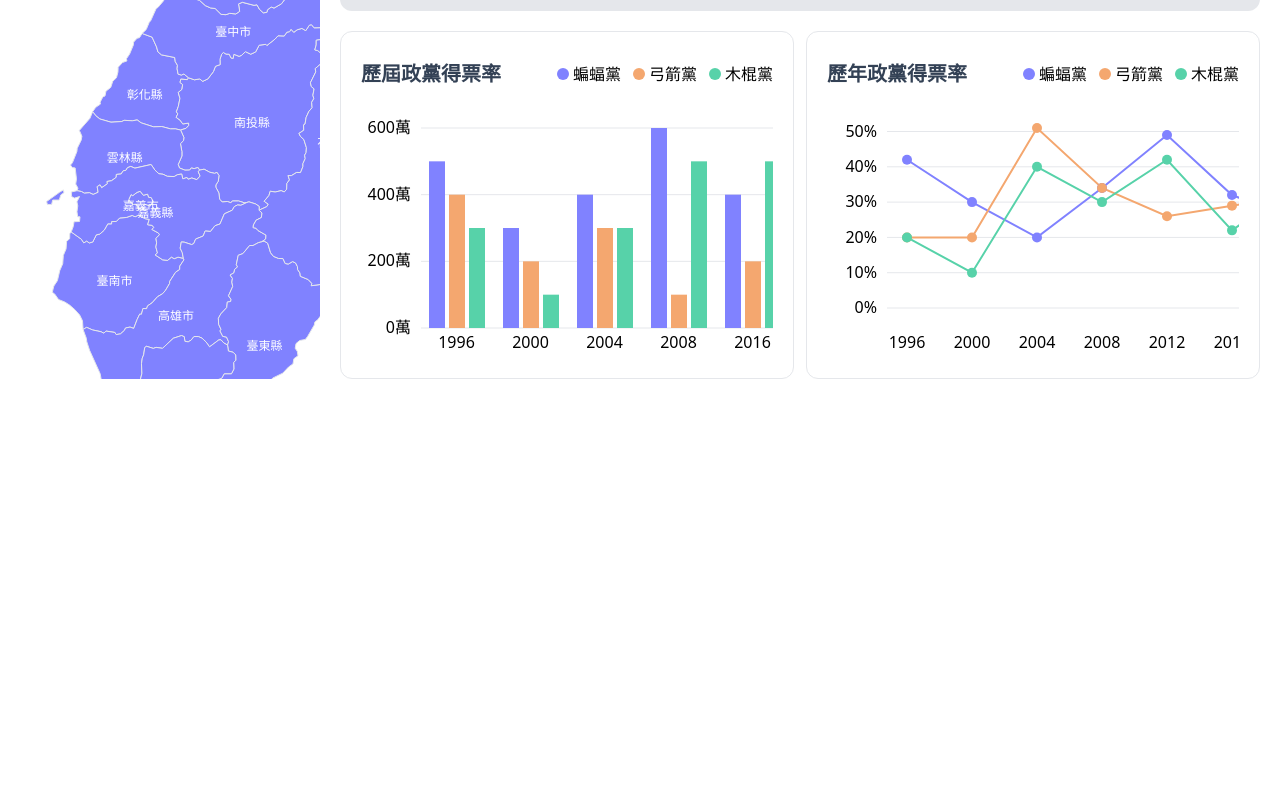
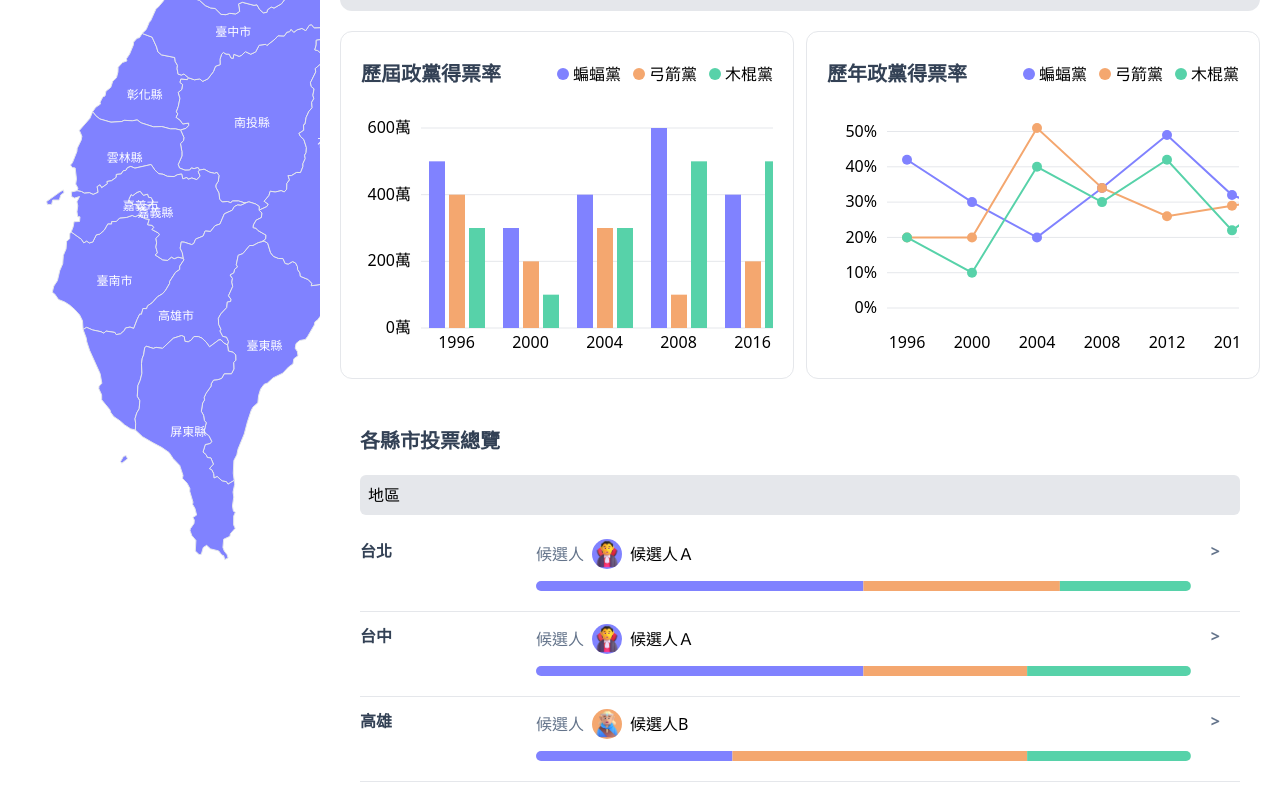
Before and after one commit to rejennylo/theF2E2023-mission2, a React (Vite) app: page /#/main in a window 1280 px wide. Shown: the part 370-1170 px from the top of the page. Before the commit the page ends 800 px from the top, so only its background shows below. Built offline with nearby package versions, Linux system fonts and the light colour scheme.

Commit message:
feat: add cities chart

```diff
--- /dev/null
+++ b/src/components/Cities.jsx
@@ -0,0 +1,44 @@
+import { CityBarChart } from "../components/charts/CityBarChart";
+
+const Card = ({ data }) => {
+  return (
+    <li className="pt-3 flex w-full border-b hover:bg-gray-100">
+      <span className="w-1/5 font-bold text-primary-gray">{data.city}</span>
+      <span className="flex grow flex-col">
+        <span className="mb-3 flex items-center">
+          <span className="text-secondary-gray">候選人</span>
+          <span className={`mx-2 overflow-hidden rounded-full ${data.bgColor}`}>
+            <img src={data.image} alt="image" className="h-[30px] w-[30px]" />
+          </span>
+          <span>{data.name}</span>
+        </span>
+        <span className="rounded-xl overflow-hidden mb-5">
+          <CityBarChart data={data} />
+        </span>
+      </span>
+      <span className="px-5 font-bold text-secondary-gray">{`>`}</span>
+    </li>
+  );
+};
+
+const Cities = ({ citiesData }) => {
+  return (
+    <section name="cities" className="w-full p-5">
+      <h3 className="mb-3 py-2 text-xl font-semibold text-primary-gray">
+        各縣市投票總覽
+      </h3>
+      <div className="w-full">
+        <div name="bar-warp" className="rounded-md bg-gray-200 py-2">
+          <span className="px-2">地區</span>
+        </div>
+        <ul name="candidate-warp" className="mb-3 w-full bg-white py-3">
+          {citiesData.map((city, i) => (
+            <Card key={i} data={city} />
+          ))}
+        </ul>
+      </div>
+    </section>
+  );
+};
+
+export default Cities;
--- /dev/null
+++ b/src/components/charts/CityBarChart.jsx
@@ -0,0 +1,84 @@
+import { useState, useEffect, useRef } from "react";
+import * as d3 from "d3";
+
+export const CityBarChart = ({ data }) => {
+  const containerRef = useRef(null); // 用來參考父元素的 ref
+  const [stackedData, setStackedData] = useState([]);
+  const [parentSize, setParentSize] = useState({ width: 0, height: 0 });
+
+  useEffect(() => {
+    // 確保容器存在並已被渲染
+    if (containerRef.current) {
+      const resizeObserver = new ResizeObserver((entries) => {
+        if (!entries || entries.length === 0) {
+          return;
+        }
+        // 將容器的寬高解構賦值給 width & height 並塞入 state 中
+        const { width, height } = entries[0].contentRect;
+        setParentSize({ width, height });
+      });
+
+      resizeObserver.observe(containerRef.current); // 透過 useRef 監聽父元素的大小變化，呼叫 resizeObserver 執行回調函數
+
+      return () => {
+        resizeObserver.disconnect(); // 停止監聽元素
+      };
+    }
+  }, [containerRef]); // 關注 containerRef 是否改變，改變就會執行 useEffect
+
+  useEffect(() => {
+    // 建立變數儲存候選人名稱，用於 stack
+    const keys = [data.candidate[0], data.candidate[1], data.candidate[2]];
+    const stack = d3
+      .stack() // 建立堆疊
+      .keys(keys) // 將剛剛的 keys 放入，定義每個 stack layer 的 key
+      .order(d3.stackOrderNone) // 無順序
+      .offset(d3.stackOffsetNone); // 無偏移
+
+    // 處理堆疊圖的資料，這裡的 key 需和 stack.keys 互相對應
+    const series = stack([
+      {
+        [keys[0]]: data.value[0],
+        [keys[1]]: data.value[1],
+        [keys[2]]: data.value[2],
+      },
+    ]);
+
+    setStackedData(series); // 更新 state
+  }, [data]); // 關注 data 變化
+
+  // 比例尺
+  const xScale = d3
+    .scaleLinear()
+    .domain([0, 100]) // 百分比
+    .range([0, parentSize.width]);
+
+  const yScale = d3
+    .scaleBand()
+    .domain(["stackedBar"])
+    .range([0, parentSize.height]);
+
+  return (
+    <div ref={containerRef} className="h-[10px] w-full">
+      <svg width={parentSize.width} height={parentSize.height}>
+        <g>
+          {stackedData.map((layer, i) => (
+            <g key={i}>
+              {layer.map((d, index) => (
+                <g key={index}>
+                  <rect
+                    x={xScale(d[0])}
+                    y={yScale("stackedBar")}
+                    width={xScale(d[1]) - xScale(d[0])}
+                    height={yScale.bandwidth()}
+                    className={data.fillColor[i]}
+                  />
+                </g>
+              ))}
+            </g>
+          ))}
+        </g>
+      </svg>
+    </div>
+  );
+};
--- a/src/data/dummyData.js
+++ b/src/data/dummyData.js
@@ -124,3 +124,36 @@ export const totalVotes = {
   有效票數: 123456700,
   無效票數: 89,
 };
+
+export const citiesData = [
+  {
+    city: "台北",
+    cityID: "A",
+    name: "候選人Ａ",
+    candidate: ["A", "B", "C"],
+    fillColor: ["fill-role-blue", "fill-role-orange", "fill-role-green"],
+    bgColor: "bg-role-blue",
+    image: "./figures/person_vampire_3d_default 1.png",
+    value: [50, 30, 20],
+  },
+  {
+    city: "台中",
+    cityID: "A",
+    name: "候選人Ａ",
+    candidate: ["A", "B", "C"],
+    fillColor: ["fill-role-blue", "fill-role-orange", "fill-role-green"],
+    bgColor: "bg-role-blue",
+    image: "./figures/person_vampire_3d_default 1.png",
+    value: [50, 25, 25],
+  },
+  {
+    city: "高雄",
+    cityID: "A",
+    name: "候選人B",
+    candidate: ["A", "B", "C"],
+    fillColor: ["fill-role-blue", "fill-role-orange", "fill-role-green"],
+    bgColor: "bg-role-orange",
+    image: "./figures/man_elf_3d_medium-light 1.png",
+    value: [30, 45, 25],
+  },
+];
--- a/src/pages/MainPage.jsx
+++ b/src/pages/MainPage.jsx
@@ -8,8 +8,10 @@ import {
   votesPercentageData,
   totalVotes,
   lineChartData,
+  citiesData
 } from "../data/dummyData";
 import topoJsonPath from "../data/map-json/COUNTY_MOI_1090820.json";
+import Cities from "../components/Cities";
 
 const MainPage = () => {
   return (
@@ -29,6 +31,7 @@ const MainPage = () => {
             lineChartData={lineChartData}
             partys={partysData}
           />
+          <Cities citiesData={citiesData} />
         </main>
       </div>
     </>
```
